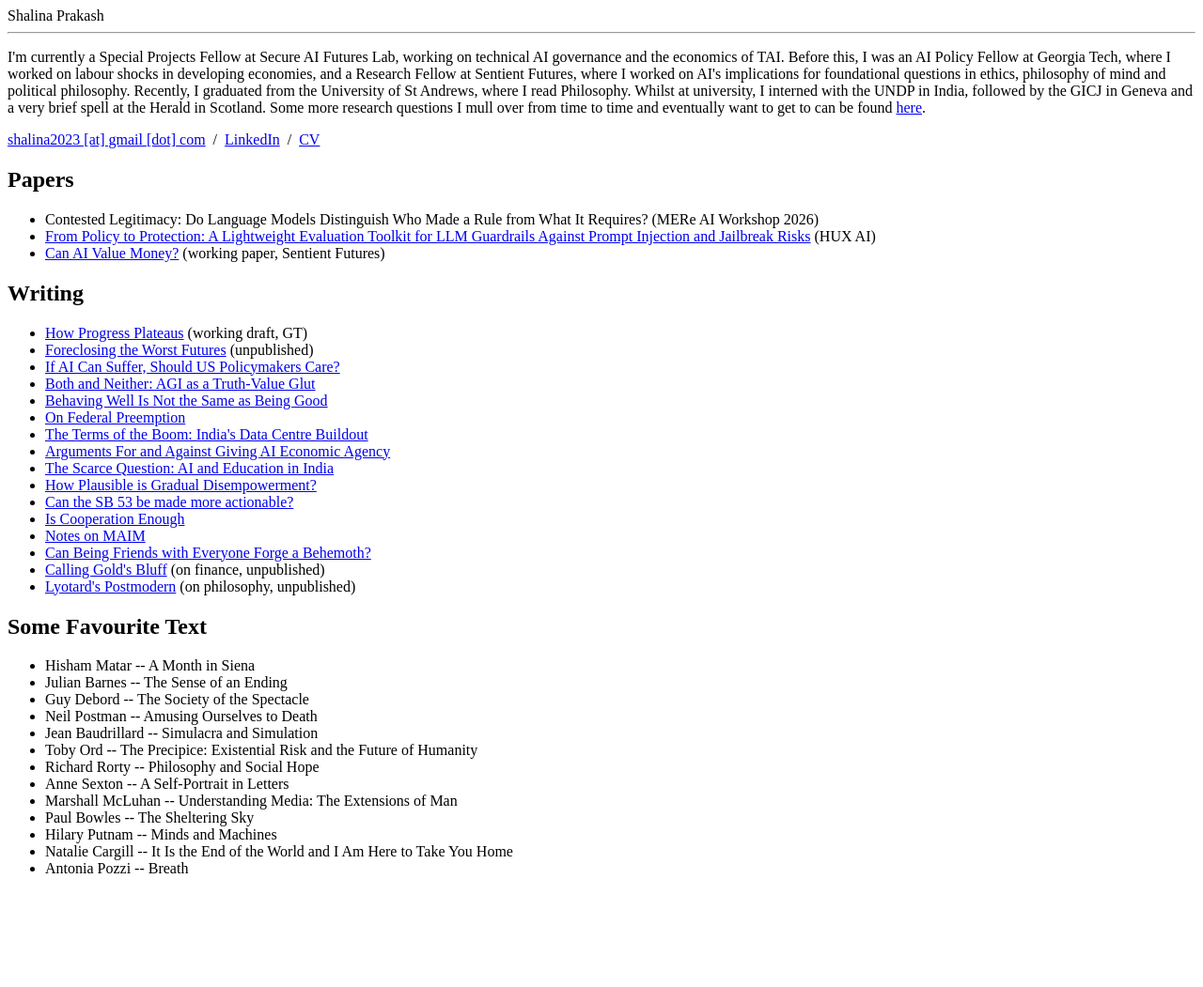
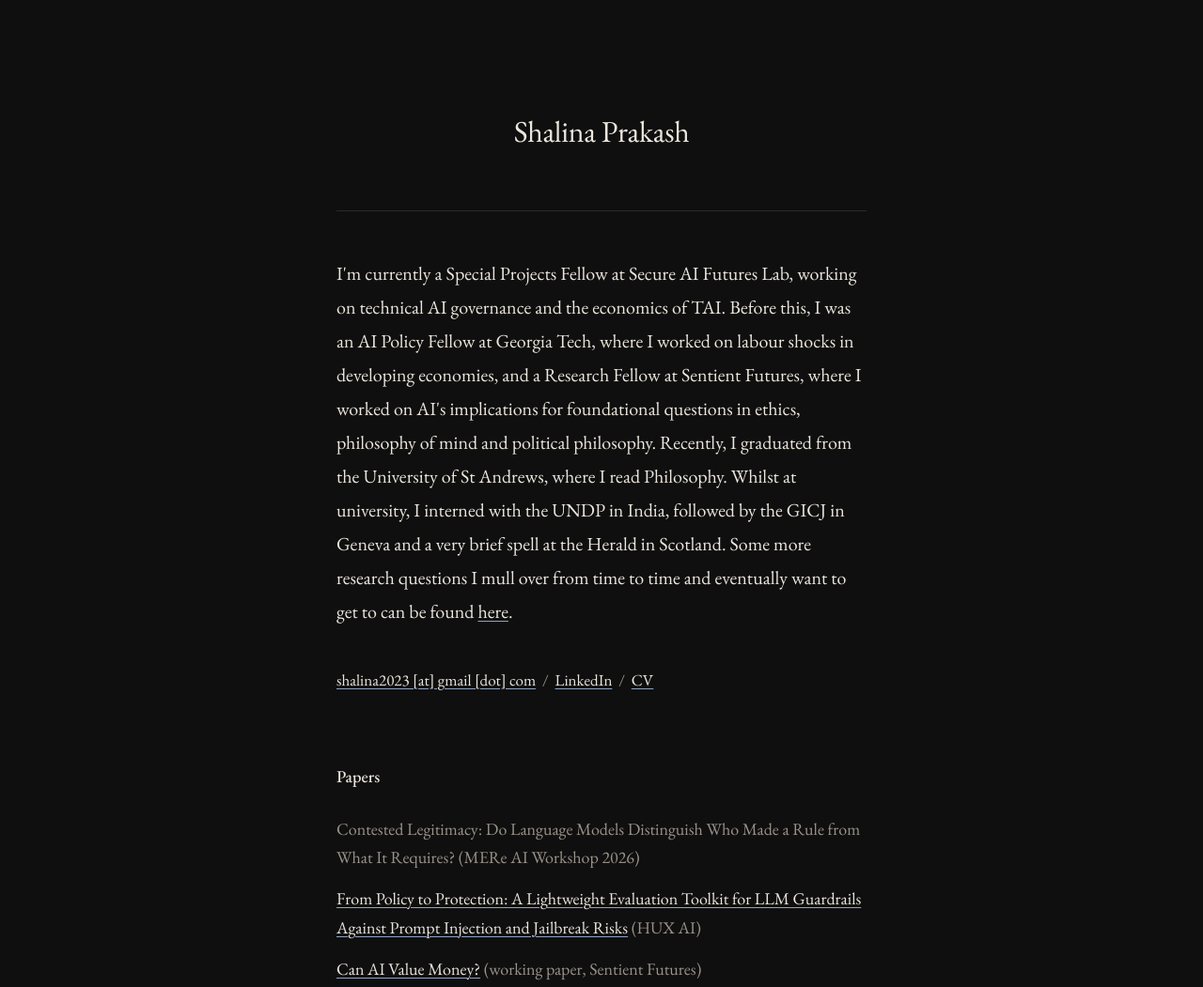
Before and after one commit to shalinaprakash/shalinaprakash.github.io, a plain HTML site: page index.html in a window 1280 px wide. Shown: the top 1051 px of the page at 94% size. Before the commit the page ends 950 px from the top, so only its background shows below. Drawn offline with nearby package versions, Linux system fonts and the light colour scheme.

Commit message:
Update index.html

```diff
--- a/index.html
+++ b/index.html
@@ -1,3 +1,17 @@
+<!DOCTYPE html>
+  <html lang="en">
+  <head>
+    <meta charset="utf-8" />
+    <title>Shalina Prakash</title>
+    <meta name="viewport" content="width=device-width, initial-scale=1.0" />
+    <link rel="preconnect" href="https://fonts.googleapis.com" />
+    <link rel="preconnect" href="https://fonts.gstatic.com" crossorigin />
+    <link href="https://fonts.googleapis.com/css2?family=EB+Garamond:ital,wght@0,400;0,500;0,600;1,400&display=swap" rel="stylesheet" />
+    <link rel="stylesheet" href="style.css" />
+  </head>
+  <body>
+
+    <div class="top-space"></div>
 
     <div class="container">
 
@@ -42,11 +56,11 @@
         <li><a href="https://shalina25.substack.com/p/can-being-friends-with-everyone-forge" target="_blank" rel="noopener">Can Being Friends with Everyone Forge a Behemoth?</a></li>
         <li><a href="https://docs.google.com/document/d/1GWw2Gp4fruuqWdS_UzZATDzmch8oCxVxcd2z2sCk6uo/edit" target="_blank" rel="noopener">Calling Gold's Bluff</a> (on finance, unpublished)</li>
         <li><a href="https://docs.google.com/document/d/1-Y0QZXsT9-UJKNKJLRJO0lix0ernnsnb7S4g1M3BkJk/edit" target="_blank" rel="noopener">Lyotard's Postmodern</a> (on philosophy, unpublished)</li>
+      <li><a href="https://docs.google.com/document/d/1-Y0QZXsT9-UJKNKJLRJO0lix0ernnsnb7S4g1M3BkJk/edit" target="_blank" rel="noopener">Lyotard's Postmodern</a> (on philosophy, unpublished)</li>
     </ul>
 
     <h2>Some Favourite Text</h2>
     <ul>
-      <!-- Add entries in the format: Author -- Title -->
       <li>Hisham Matar -- A Month in Siena</li>
       <li>Julian Barnes -- The Sense of an Ending</li>
       <li>Guy Debord -- The Society of the Spectacle</li>
```
Lines whose indentation alone changed are shown as unchanged.
